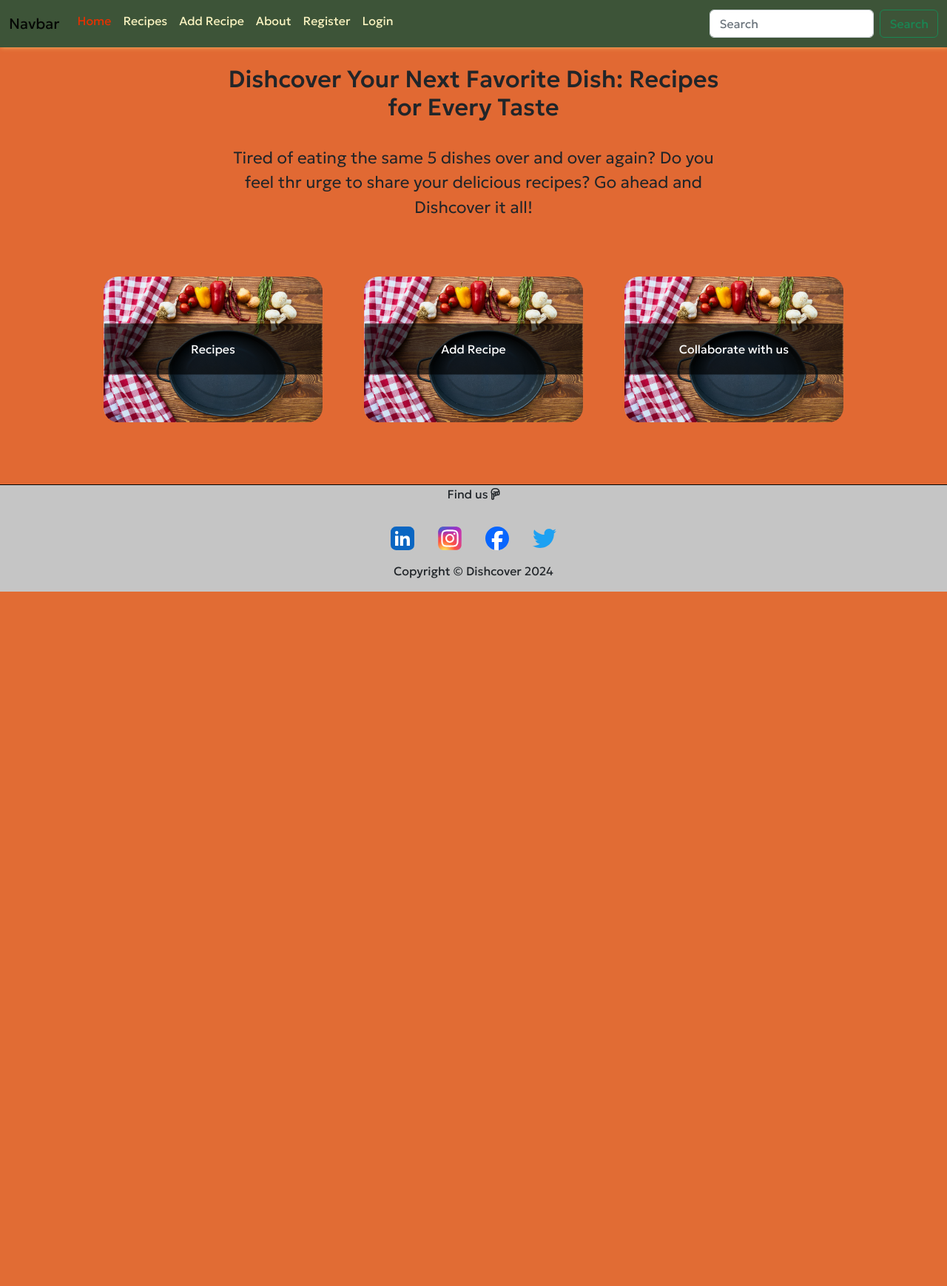
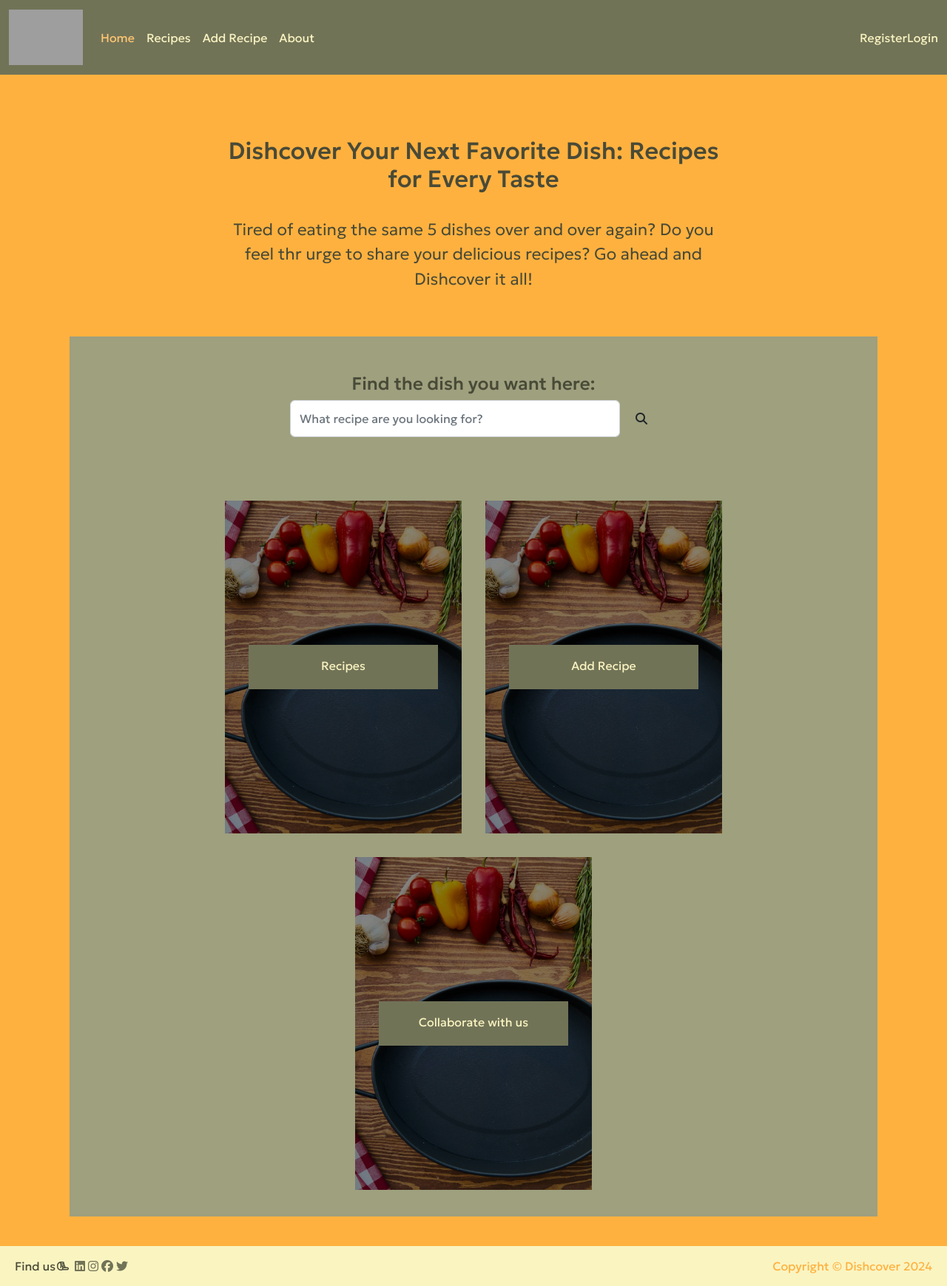
Before and after one commit to Ahmadk-g/dishcover, a Django app: page / in a window 1280 px wide. Shown: the whole page at 74% size. Before the commit the page ends 800 px from the top, so only its background shows below. Run offline with Django 4.2, Linux system fonts and the light colour scheme; some libraries are stand-ins or nearby versions; some web fonts are replaced; grey boxes are pictures that could not be loaded.

Commit message:
Edit styling for home page and base elements

```diff
--- a/home/templates/home/index.html
+++ b/home/templates/home/index.html
@@ -15,7 +15,15 @@
                 </p>
             </section>
         </div>
-        <div class="row justify-content-center">
+        <div class="d-flex search-bar">
+            <H4>Find the dish you want here:</H4>
+            <form class="d-flex" method="GET" role="search" action="{% url 'recipes' %}">
+                <input class="form-control me-2" name="q" type="search" placeholder="What recipe are you looking for?" aria-label="Search">
+                <button class="btn" type="submit"><i class="fa-solid fa-magnifying-glass"></i></button>
+            </form>
+        </a>
+        </div>
+        <div class="cta-area-home row justify-content-center">
                 <a href="{% url 'recipes' %}" class="image-container col-md-3 m-3" style="width: 20rem;">
                     <img src="{% static 'images/recipe-hero.jpg' %}" alt="image indicating Recipes page" class="image" style="width:100%">
                     <div class="middle">
--- a/static/css/style.css
+++ b/static/css/style.css
@@ -12,11 +12,13 @@ body {
     display: flex;
     flex-direction: column;
     font-family: Geologica, sans-serif;
+    background-color: rgba(255 198 114);
 }
 
 .body-content {
     display: flex;
     flex-direction: column;
+    color: #494a37;
     /* flex-grow: 1;
     justify-content: center;
     align-items: center; */
@@ -25,17 +27,27 @@ body {
 main {
     flex: 1 0 auto;
     /* background-color: rgb(158, 158, 158); */
-    background-color: rgb(225,105,51);
+    /* background-color: rgb(255 198 114); */
+    background-color: rgb(255 177 63);
     /* background: linear-gradient(0deg, rgba(232,49,0,1) 0%, rgba(255,105,51,1) 25%, rgba(255,165,112,1) 100%); */
     /* display: flex;
     flex-direction: column; */
 
 }
 
+a {
+    text-decoration: none;
+}
+
+li {
+    text-decoration: none;
+    list-style: none;
+}
+
 /* Header */
 .navbar {
-    background-color: #2d4628eb;
-    box-shadow: 1px -1px 7px 0 #FAD074;
+    background-color: #717357;
+    /* padding: 20px; */
 }
 
 a.nav-link {
@@ -44,25 +56,52 @@ a.nav-link {
 }
 
 .navbar-nav  .nav-link.active {
-    color: rgb(232,49,0);
+    color: rgb(255 198 114);
 }
 
 .nav-link:hover {
-    color: rgb(232,49,0);
+    color: rgb(255 198 114);
 }
 
 
 /* Footer */
 footer {
     flex-shrink: 0;
-    background-color: #c5c5c5;
     display: flex;
-    flex-direction: column;
-    justify-content: center;
+    justify-content: space-between;
     align-items: center;
-    border-top: 1px solid #000;
+    background-color: #faf4c1;
+    padding: 15px 20px;
 }
 
+footer p {
+    margin: 0;
+    color: #494a37;
+}
+
+#overlay {
+position: fixed; /* Sit on top of the page content */
+  display: block; /* Hidden by default */
+  width: 100%; /* Full width (cover the whole page) */
+  height: 64px; /* Full height (cover the whole page) */
+  left: 0;
+  right: 0;
+  bottom: 0;
+  background-color: rgba(0,0,0,0.3); /* Black background with opacity */
+  z-index: 2; /* Specify a stack order in case you're using a different order for other elements */
+}
+
+.copy-right-text {
+    color: rgb(255 177 63);
+}
+
+.social-media-icon::before {
+    color: #717357;
+}
+
+.social-media-icon-link:hover .social-media-icon::before {
+    color: rgb(255 198 114);
+}
 
 .social-icon {
     height: 2rem;
@@ -109,55 +148,106 @@ footer {
 
 }
 
+.container {
+    padding-top: 30px;
+    padding-bottom: 20px
+}
+
+.cta-area-home {
+    padding: 20px;
+    background-color: #9ea07e;
+    margin: 0;
+    /* background-image: url('../images/recipe-hero.jpg'); */
+}
+.search-bar {
+    justify-content: center;
+    flex-direction: column;
+    color: #494a37;
+    background-color: #9ea07e;
+    padding: 50px;
+    align-items: center;
+}
+
+.search-bar form {
+    width: 50%;
+}
+
+.container:first {
+    padding-top: 50px;
+}
+
 .image-container {
     position: relative;
     width: 50%;
     border-radius: 20px;
+    background-color: #40573d;
+    height: 450px ;
+    padding: 0;
   }
 
   .image {
     opacity: 1;
     display: block;
     width: 100%;
-    height: auto;
+    height: 450px;
     transition: .5s ease;
     backface-visibility: hidden;
-    border-radius: 20px;
+    object-fit: cover;
+  }
+
+  .image-container {
+    transition: all .3s ease-in-out;
+  }
+
+  .image-container:hover {
+    transform: scale(1.07);
   }
 
   .middle {
     align-content: center;
-    transition: .5s ease;
+    /* transition: .5s ease; */
     opacity: 1;
     position: absolute;
-    width: 92%;
-    height: 35%;
+    width: 100%;
+    height: 100%;
     top: 50%;
     left: 50%;
     transform: translate(-50%, -50%);
     -ms-transform: translate(-50%, -50%);
     transition: all 0.3s ease-in-out;
     text-align: center;
-    background-color: #000000aa;
+    background-color: #00000077;
   }
 
 
   .image-container:hover .middle {
     opacity: 1;
     /* background-color: #000000df; */
-    height: 100%;
-    border-radius: 20px;
+    height: 60px;
+    width: 80%;
+    /* border-radius: 20px; */
+  }
 
-
+  .image-container:hover .text {
+    background-color: #71735746;
+    color: rgb(255 198 114);
+    width: 100%;
   }
 
   .text {
-    /* background-color: #000000; */
-    color: white;
+    height: 60px;
+    background-color: #717357;
+    color: #faf4c1;
     font-size: 16px;
-    padding: 16px 32px;
+    padding: 16px 0px;
+    width: 80%;
+    margin: auto;
+    transition: all 0.3s ease-in-out;
   }
 
+  .form-control {
+    height: 50px;
+  }
 
 
 /* Add recipe form */
--- a/templates/base.html
+++ b/templates/base.html
@@ -28,11 +28,7 @@
     {% include 'includes/header.html' %}
 
     <main>
-        <!-- {% if user.is_authenticated %}
-        <p class="text-end m-3">You are logged in as {{ user }}</p>
-        {% else %}
-        <p class="text-end m-3">You are not logged in</p>
-        {% endif %} -->
+
         <div class="body-content">
             {% block content %}
             <!-- Content goes here-->
@@ -43,4 +39,6 @@
 
     {% include 'includes/footer.html' %}
 </body>
+
+<script src="https://kit.fontawesome.com/7fa9dd4cad.js" crossorigin="anonymous"></script>
 </html>
--- a/templates/includes/footer.html
+++ b/templates/includes/footer.html
@@ -2,22 +2,29 @@
 
 <footer>
     <!-- Social media icons -->
-    <p>Find us <i class="fa-regular fa-hand-point-down"></i></p>
+    <!-- <div id="overlay"></div> -->
     <div id="social-networks">
-        <a href="" target="_blank" rel="noopener" aria-label="linkedIn - Opens in a new tab">
-            <img src="{% static '/icons/linkedin-app-icon.svg' %}" alt="LinkedIn Icon" class="social-icon">
-        </a>
-        <a href="" target="_blank" rel="noopener" aria-label="Instagram - Opens in a new tab">
-            <img src="{% static '/icons/ig-instagram-icon.svg' %}" alt="Instagram Icon" class="social-icon">
-        </a>
-        <a href="" target="_blank" rel="noopener" aria-label="Facebook - Opens in a new tab">
-            <img src="{% static '/icons/facebook-round-color-icon.svg' %}" alt="Facebook Icon" class="social-icon">
-        </a>
-        <a href="" target="_blank" rel="noopener" aria-label="Twitter - Opens in a new tab">
-            <img src="{% static '/icons/twitter-color-icon.svg' %}" alt="Twitter Icon" class="social-icon">
-        </a>
+        <p>Find us <i class="fa-regular fa-hand-point-down" style="transform: rotate(270deg); margin-right: 10px;"></i></p>
+        <div class="social-media-icons-footer-container">
+            <a href="" class="social-media-icon-link" target="_blank" rel="noopener" aria-label="linkedIn - Opens in a new tab">
+                <!-- <img src="{% static '/icons/linkedin-app-icon.svg' %}" alt="LinkedIn Icon" class="social-icon"> -->
+                <i class="social-media-icon fa-brands fa-linkedin"></i>
+            </a>
+            <a href="" class="social-media-icon-link" target="_blank" rel="noopener" aria-label="Instagram - Opens in a new tab">
+                <!-- <img src="{% static '/icons/ig-instagram-icon.svg' %}" alt="Instagram Icon" class="social-icon"> -->
+                <i class="social-media-icon fa-brands fa-instagram"></i>
+            </a>
+            <a href="" class="social-media-icon-link" target="_blank" rel="noopener" aria-label="Facebook - Opens in a new tab">
+                <!-- <img src="{% static '/icons/facebook-round-color-icon.svg' %}" alt="Facebook Icon" class="social-icon"> -->
+                <i class="social-media-icon fa-brands fa-facebook"></i>
+            </a>
+            <a href="" class="social-media-icon-link" target="_blank" rel="noopener" aria-label="Twitter - Opens in a new tab">
+                <!-- <img src="{% static '/icons/twitter-color-icon.svg' %}" alt="Twitter Icon" class="social-icon"> -->
+                <i class="social-media-icon fa-brands fa-twitter"></i>
+            </a>
+        </div>
     </div>
-    <p>Copyright © Dishcover 2024</p>
+    <p class="copy-right-text">Copyright © Dishcover 2024</p>
 
 
 </footer>
--- a/templates/includes/header.html
+++ b/templates/includes/header.html
@@ -5,13 +5,15 @@
     <nav class="navbar navbar-expand-lg">
         <div class="container-fluid">
         <!-- Logo -->
-          <a class="navbar-brand" href="#">Navbar</a>
+          <a class="navbar-brand" href="#">
+            <img id="logo-image" src="{% static '/images/logo2.png' %}" alt="3d cubes logo" width="100">
+          </a>
           <button class="navbar-toggler" type="button" data-bs-toggle="collapse" data-bs-target="#navbarNav" aria-controls="navbarNav" aria-expanded="false" aria-label="Toggle navigation">
             <span class="navbar-toggler-icon"></span>
           </button>
           <!-- Navigation items -->
           <div class="collapse navbar-collapse" id="navbarNav">
-            <ul class="navbar-nav me-auto mb-2">
+            <ul class="navbar-nav">
               <li class="nav-item">
                 <a class="nav-link {% if request.path == home_url %}active{% endif %}" aria-current="page" href="{% url 'home' %}">Home</a>
               </li>
@@ -24,27 +26,16 @@
               <li class="nav-item">
                 <a class="nav-link {% if url_name == 'about' %}active{% endif %}" href="{% url 'about' %}">About</a>
               </li>
-              <!-- <li class="nav-item">
-                <a class="nav-link {% if url_name == 'favorites' %}active{% endif %}" href="{% url 'favorites' %}">favorites</a>
-              </li>
-              <li class="nav-item">
-                <a class="nav-link {% if url_name == 'my_recipes' %}active{% endif %}" href="{% url 'my_recipes' %}">My Recipes</a>
-              </li> -->
-              <!-- {% if user.is_authenticated %}
-              <li class="nav-item">
-                <a class="nav-link {% if request.path == logout_url %}active{% endif %}" aria-current="page" href="{% url 'account_logout' %}">Logout</a>
-              </li>
-              {% else %}
-              <li class="nav-item">
-                <a class="nav-link {% if request.path == signup_url %}active{% endif %}" aria-current="page"
-                    href="{% url 'account_signup' %}">Register</a>
-              </li>
-              <li class="nav-item">
-                <a class="nav-link {% if request.path == login_url %}active{% endif %}" aria-current="page" href="{% url 'account_login' %}">Login</a>
-              </li>
-              {% endif %} -->
+            </ul>
+            <!-- Search bar form -->
+          </div>
+          <div class="d-flex align-items-center">
+            <!-- <form class="d-flex" method="GET" role="search" action="{% url 'recipes' %}">
+              <input class="form-control me-2" name="q" type="search" placeholder="Search" aria-label="Search">
+              <button class="btn btn-outline-success" type="submit">Search</button>
+            </form> -->
             {% if user.is_authenticated %}
-              <li class="nav-item dropdown">
+            <div class="d-flex justify-content-center dropdown">
               <a class="nav-link dropdown-toggle" href="#" role="button" data-bs-toggle="dropdown">
                   <i class="fa-solid fa-user" aria-hidden="true"></i> {{ user }}
               </a>
@@ -63,12 +54,6 @@
                   <a class="nav-link {% if request.path == login_url %}active{% endif %}" aria-current="page" href="{% url 'account_login' %}">Login</a>
                 </li>
               {% endif %}
-            </ul>
-            <!-- Search bar form -->
-            <form class="d-flex" method="GET" role="search" action="{% url 'recipes' %}">
-                <input class="form-control me-2" name="q" type="search" placeholder="Search" aria-label="Search">
-                <button class="btn btn-outline-success" type="submit">Search</button>
-            </form>
            </div>
         </div>
       </nav>
```
Also changed, not shown: static/images/logo.png (added), 1 other file. Lines whose indentation alone changed are shown as unchanged.
